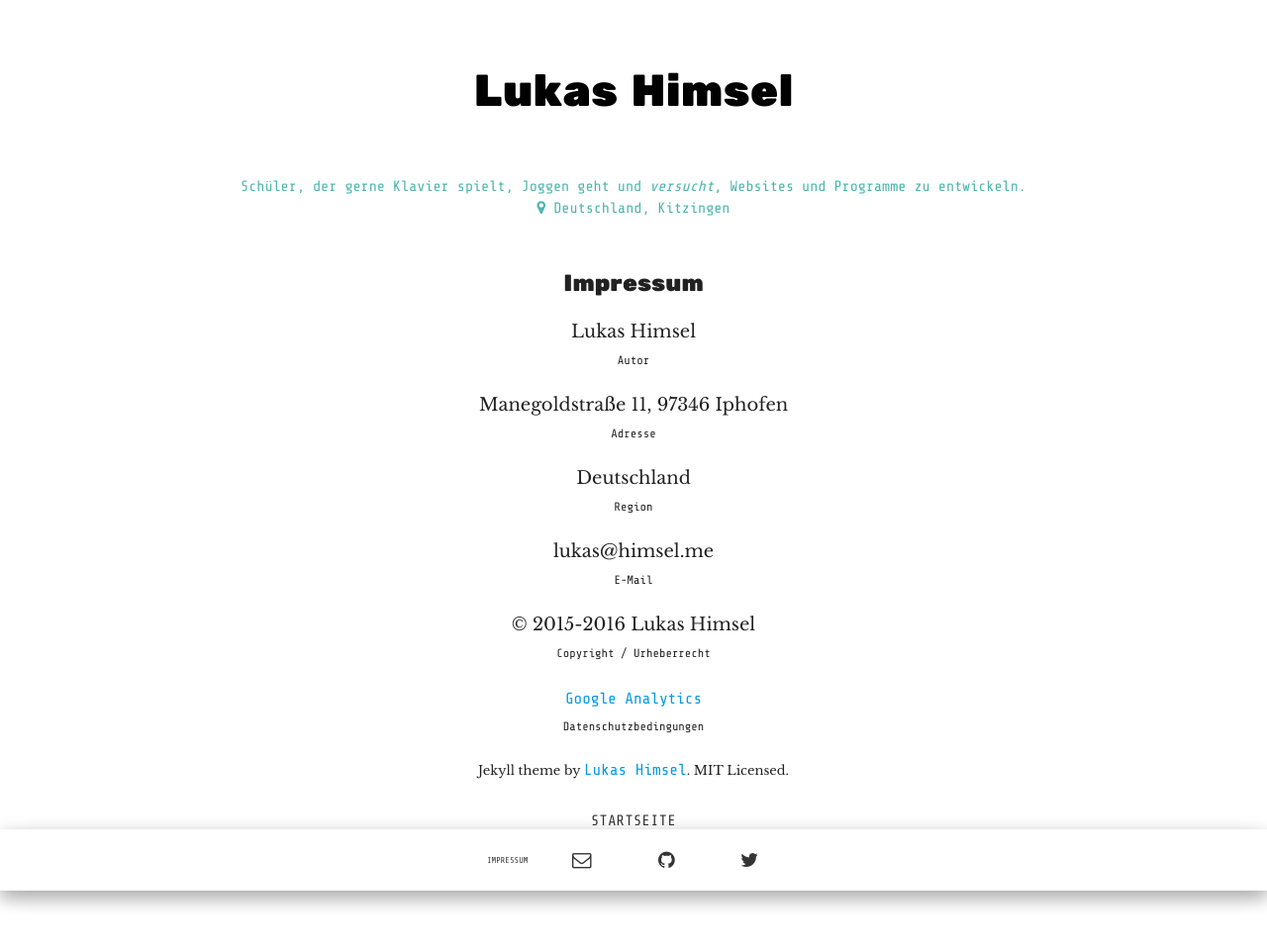
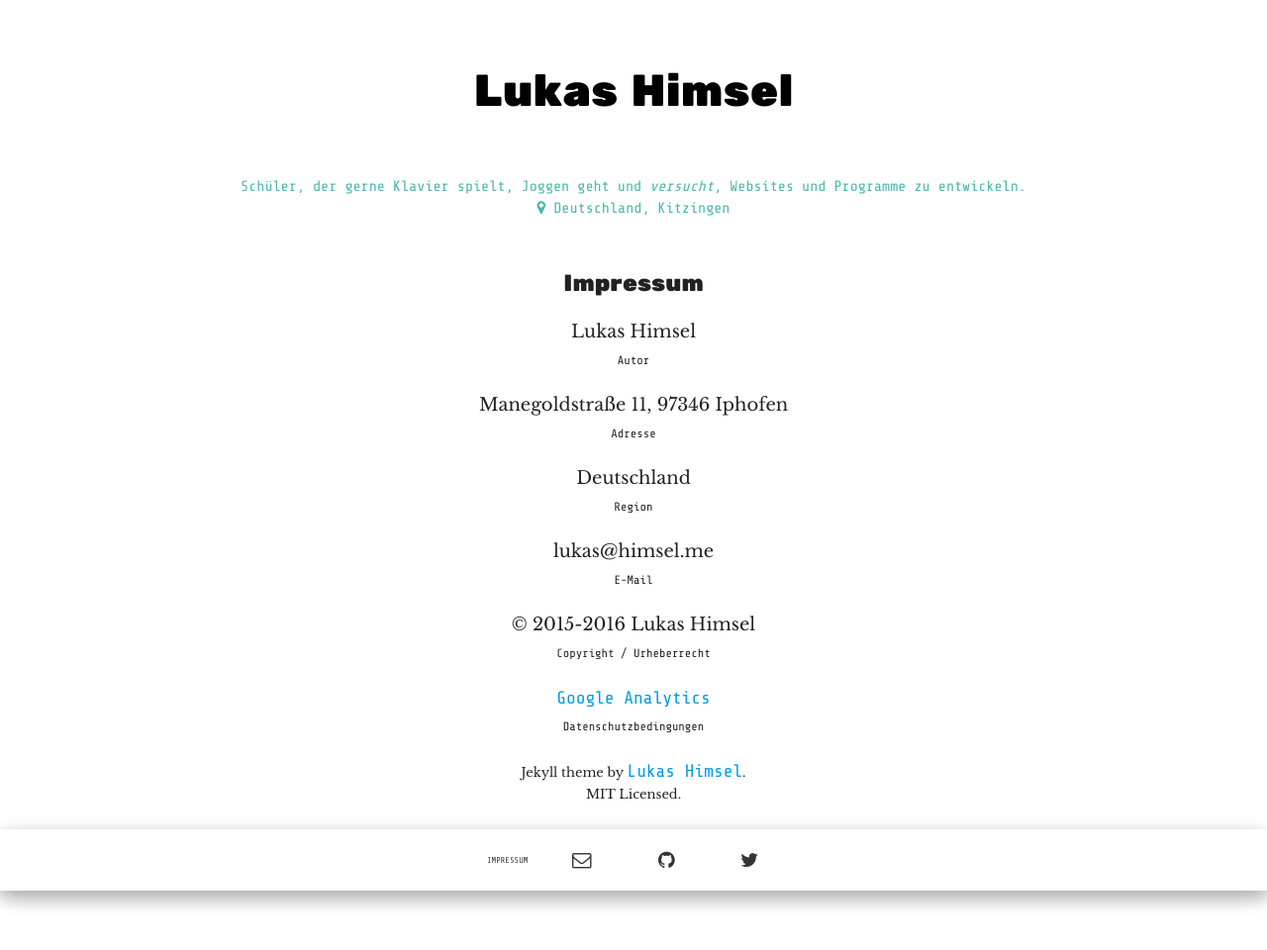
Before and after one commit to lukas-h/material-theme, a Jekyll site: the page built from imprint.html, in a window 1280 px wide. Shown: the whole page at 99% size. Built offline with Jekyll 4.4.1, drawn with Linux system fonts in a browser that asks for light colours; some web fonts are replaced; before the commit the page ends 937 px from its top, so only the background shows below that.

```diff
--- a/_includes/mention.html
+++ b/_includes/mention.html
@@ -1 +1 @@
-Jekyll theme by <a href="http://himsel.me/" class="my-link">Lukas Himsel</a>. MIT Licensed.
+Jekyll theme by <a href="http://himsel.me/" class="my-link">Lukas Himsel</a>.<br> MIT Licensed.
--- a/styles/main.css
+++ b/styles/main.css
@@ -100,7 +100,7 @@ a{
     font-family: 'Share Tech Mono', monospace;
 }
 .my-link{
-    font-size: 18px;
+    font-size: 18px !important;
 }
 .my-link:hover{
     background: #c9f6ff;
```
Also changed, not shown: _posts/2016-09-06-markdown-license-badges.md (added, +9 -0 lines).
